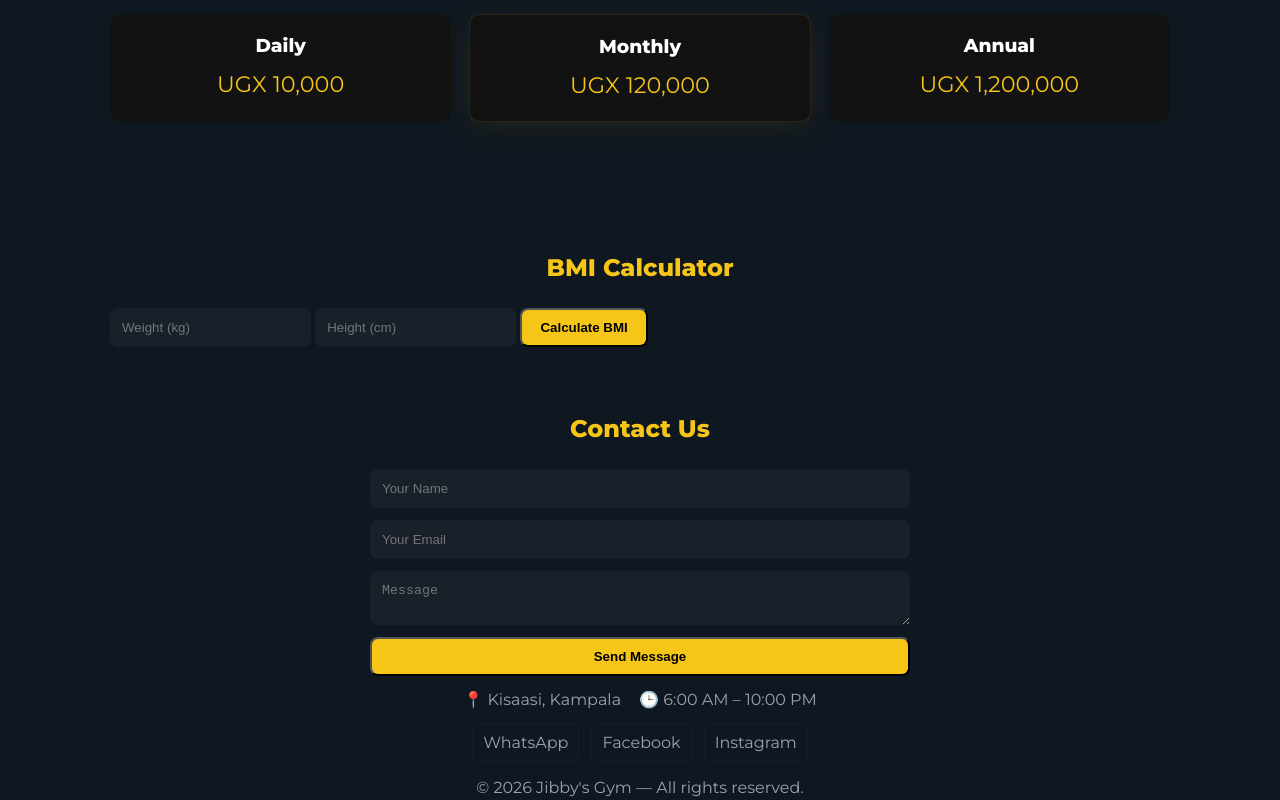
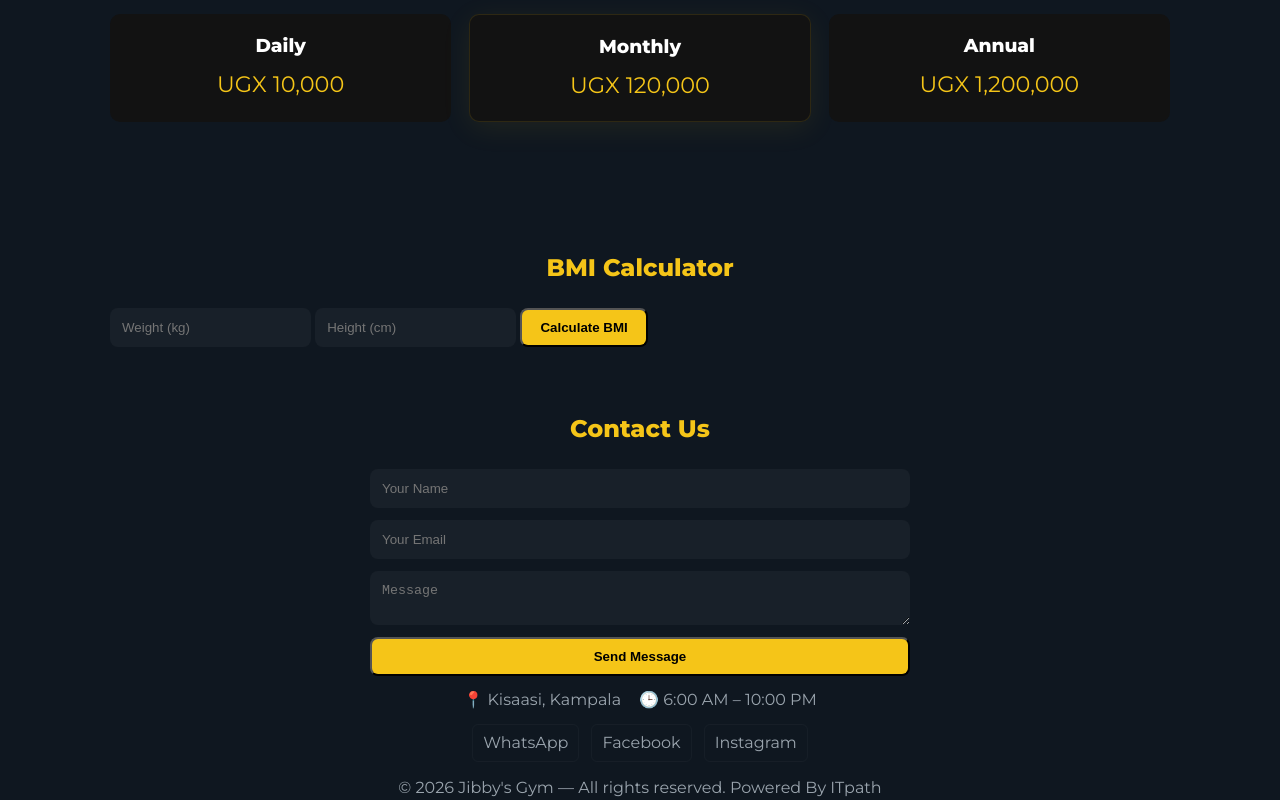
Before and after one commit to Ronnixson/Jibby-s-gym, a plain HTML site: page index.html in a window 1280 px wide. Shown: the part 1497-2297 px from the top of the page. Drawn offline with nearby package versions, Linux system fonts and the light colour scheme.

Commit message:
footer content

```diff
--- a/index.html
+++ b/index.html
@@ -174,7 +174,7 @@
       <a href="#" aria-label="Instagram" class="social">Instagram</a>
     </div>
 
-    <p class="small">© <span id="year"></span> Jibby's Gym — All rights reserved.</p>
+    <p class="small">© <span id="year"></span> Jibby's Gym — All rights reserved. Powered By ITpath</p>
   </div>
 </footer>
 
```
